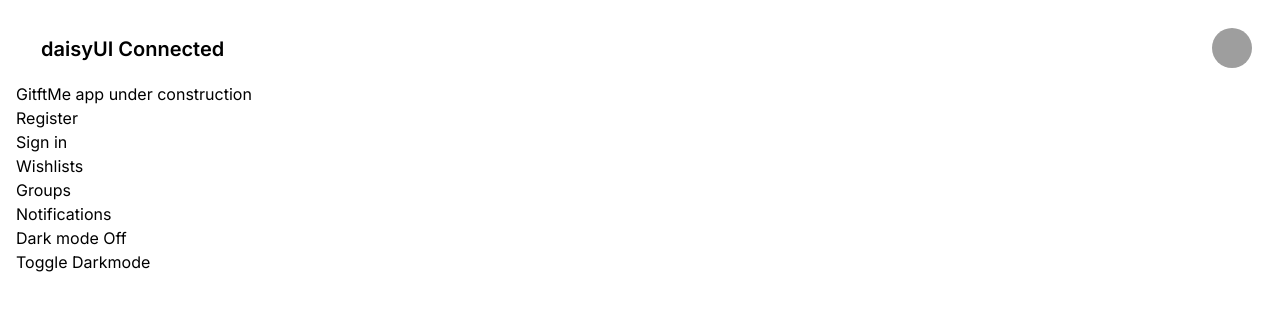
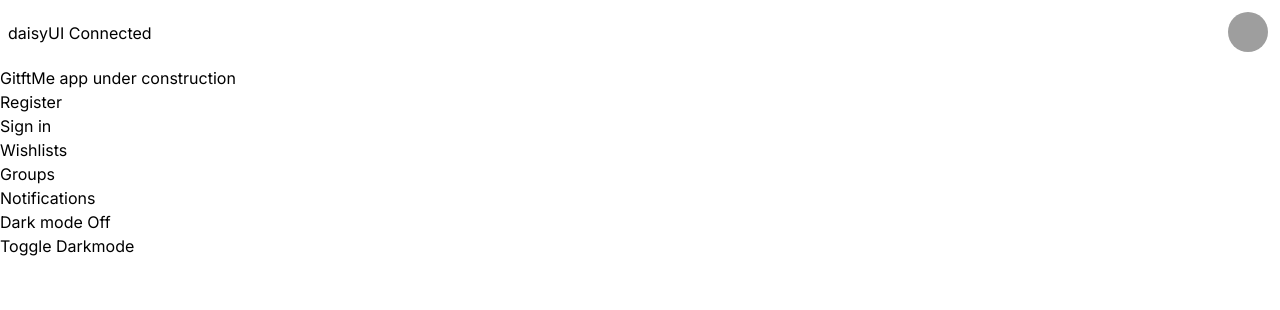
Before and after one commit to NVR-2023/TBD-30-GiftMe-app, a Next.js app: page / in a window 1280 px wide. Shown: the top 310 px of the page. Built offline with nearby package versions, Linux system fonts and the light colour scheme; grey boxes are pictures that could not be loaded.

Commit message:
Updated readme file

```diff
--- a/src/app/globals.css
+++ b/src/app/globals.css
@@ -1,3 +1,8 @@
 @tailwind base;
 @tailwind components;
 @tailwind utilities;
+
+
+* {
+    @apply transition-colors duration-100
+}
--- a/src/app/layout.tsx
+++ b/src/app/layout.tsx
@@ -1,7 +1,7 @@
 import type { Metadata } from "next";
 import { Inter } from "next/font/google";
 import "./globals.css";
-import { DarkmodeWrapper } from "@/contexts/darkmode-context";
+import { DarkModeWrapper } from "@/contexts/darkmode-context";
 
 const inter = Inter({ subsets: ["latin"] });
 
@@ -18,9 +18,7 @@
   return (
     <html lang="en">
       <body className={inter.className}>
-      <DarkmodeWrapper >
-        {children}
-      </DarkmodeWrapper>
+        <DarkModeWrapper>{children}</DarkModeWrapper>
       </body>
     </html>
   );
--- a/src/app/page.tsx
+++ b/src/app/page.tsx
@@ -3,19 +3,17 @@
 import Image from "next/image";
 import Link from "next/link";
 import Navbar from "@/sections/navbar/navbar";
-import { useDarkmodeContext } from "@/contexts/darkmode-context";
+import { useDarkModeContext } from "@/contexts/darkmode-context";
 
 export default function Home() {
-  const { darkmode, setDarkmode } = useDarkmodeContext();
+  const { darkMode, setDarkMode } = useDarkModeContext();
 
-  const handleToggleDarkmode = () => {
-    setDarkmode(!darkmode);
-  }
+  const handleToggleDarkMode = () => {
+    setDarkMode(!darkMode);
+  };
   return (
-    <main
-      className={`transition ${
-        darkmode ? "dark" : ""
-      } dark:bg-black dark:text-white bg-white text-black p-4`}>
+    <main className={darkMode ? "dark" : ""}>
+      <div className="bg-white text-black dark:bg-black dark:text-white">
         <Navbar />
         GitftMe app under construction
         <div className="block">
@@ -34,10 +32,10 @@
           <div>
             <Link href="/notifications">Notifications</Link>
           </div>
-
-        {<div>{darkmode ? "Dark mode On" : "Dark mode Off"}</div>}
+          {<div>{darkMode ? "Dark mode On" : "Dark mode Off"}</div>}
           <div>
-          <button onClick={handleToggleDarkmode}>Toggle Darkmode</button>
+            <button onClick={handleToggleDarkMode}>Toggle Darkmode</button>
+          </div>
         </div>
       </div>
     </main>
--- a/src/contexts/darkmode-context.tsx
+++ b/src/contexts/darkmode-context.tsx
@@ -10,32 +10,32 @@
   SetStateAction,
 } from "react";
 
-type DarkmodeType = {
-  darkmode: boolean;
-  setDarkmode: Dispatch<SetStateAction<boolean>>;
+type DarkModeType = {
+  darkMode: boolean;
+  setDarkMode: Dispatch<SetStateAction<boolean>>;
 };
 
-const darknodeContext = createContext<DarkmodeType | undefined>(undefined);
+const darkModeContext = createContext<DarkModeType | undefined>(undefined);
 
-type DarkmodeWrapperProps = {
+type DarkModeWrapperProps = {
   children: ReactNode;
 };
 
-export const DarkmodeWrapper: FC<DarkmodeWrapperProps> = ({ children }) => {
-  const [darkmode, setDarkmode] = useState(false);
+export const DarkModeWrapper: FC<DarkModeWrapperProps> = ({ children }) => {
+  const [darkMode, setDarkMode] = useState(false);
 
   return (
-    <darknodeContext.Provider value={{ darkmode, setDarkmode }}>
+    <darkModeContext.Provider value={{ darkMode: darkMode, setDarkMode: setDarkMode }}>
       {children}
-    </darknodeContext.Provider>
+    </darkModeContext.Provider>
   );
 };
 
-export const useDarkmodeContext = (): DarkmodeType => {
-  const context = useContext(darknodeContext);
+export const useDarkModeContext = (): DarkModeType => {
+  const context = useContext(darkModeContext);
 
   if (!context) {
-    throw new Error("useDarkmodeContext must be used within a DarkmodeWrapper");
+    throw new Error("useDarkModeContext must be used within a DarkmodeWrapper");
   }
 
   return context;
--- a/src/sections/navbar/navbar.tsx
+++ b/src/sections/navbar/navbar.tsx
@@ -1,11 +1,15 @@
 import React, { FC } from "react";
+import { useDarkModeContext } from "@/contexts/darkmode-context";
+
 
 const Navbar: FC = () => {
+  const { darkMode , setDarkMode } = useDarkModeContext();
+
   return (
-    <div>
-      <div className="navbar bg-base-100">
+    <div className="">
+      <div className="navbar bg-base-100 dark:bg-zinc-800 ">
         <div className="flex-1">
-          <a className="btn btn-ghost text-xl">daisyUI Connected</a>
+          <a className="bg-white text-black dark:bg-black dark:text-white">daisyUI Connected</a>
         </div>
         <div className="flex-none">
           <div className="dropdown dropdown-end">
```
Also changed, not shown: 1 other file (tests, documents, lock files or other folders). Lines whose indentation alone changed are shown as unchanged.
